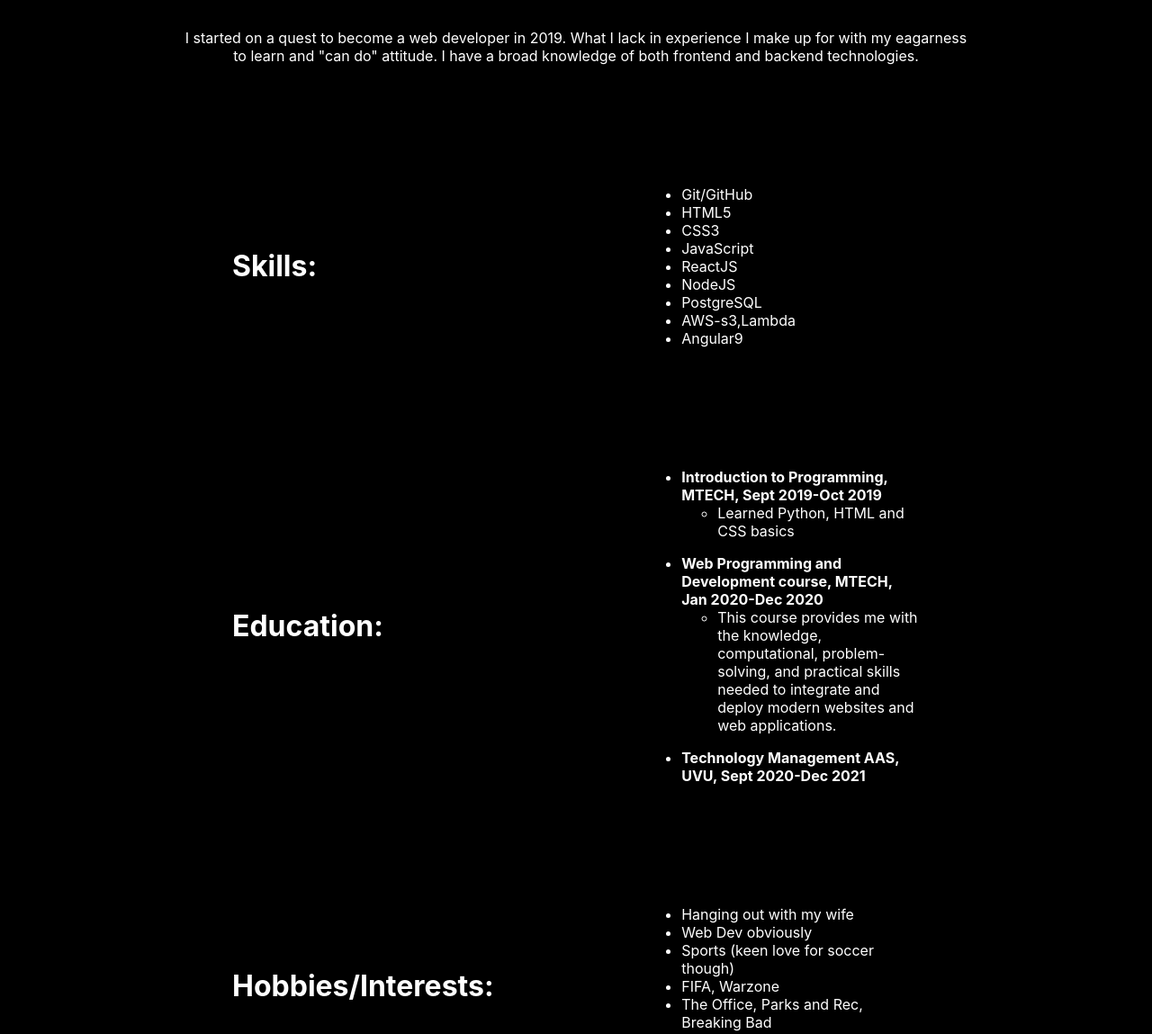
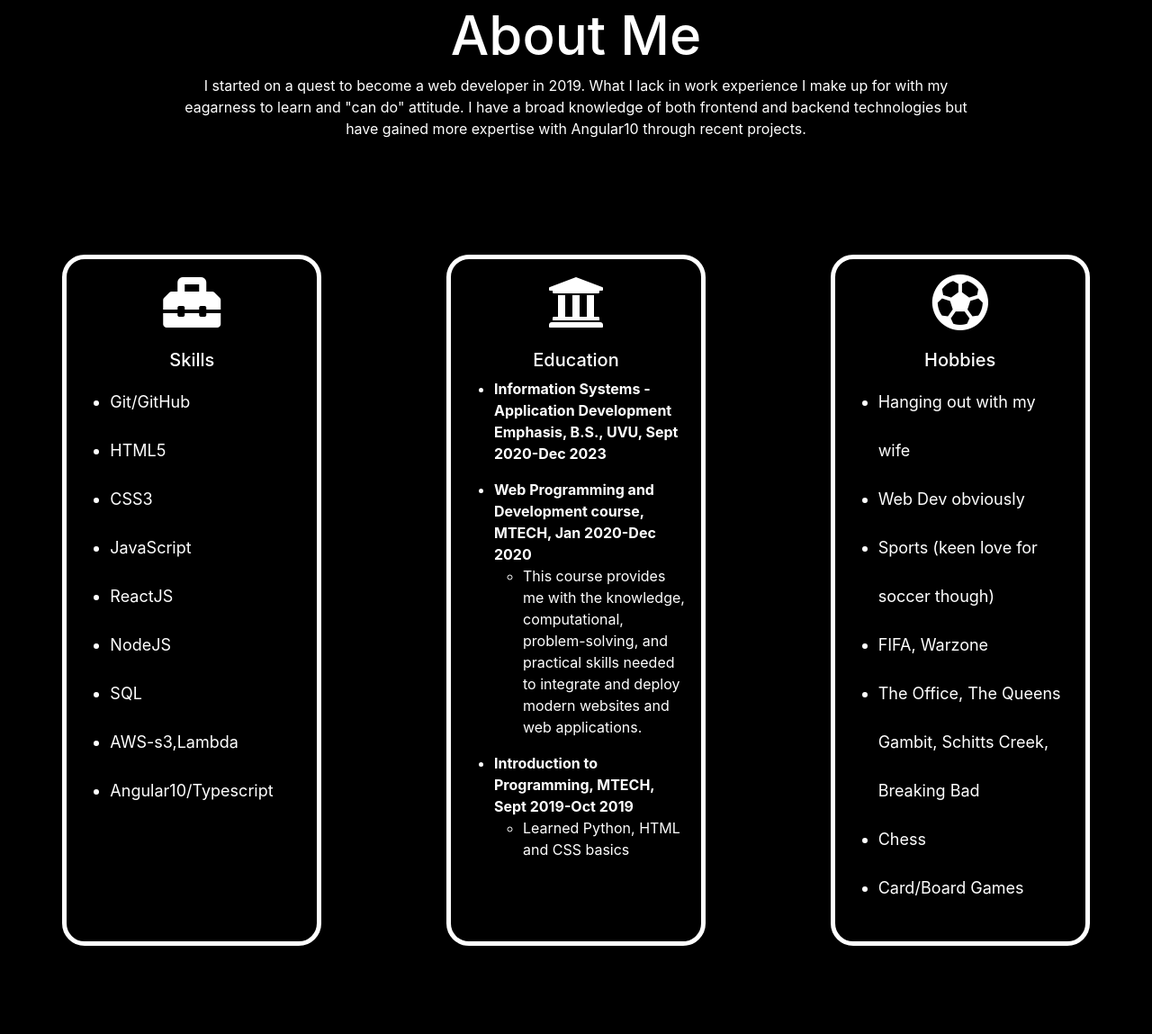
Before and after one commit to LukeGiles3/portfolioHTML, a website: page index.html in a window 1280 px wide. Shown: the part 1028-2177 px from the top of the page at 90% size. Drawn offline with nearby package versions, Linux system fonts and the light colour scheme.

Commit message:
refactored to include bootstrap and added FA icons

```diff
--- a/index.html
+++ b/index.html
@@ -6,58 +6,72 @@
     <title>Luke Giles</title>
     <link rel="stylesheet" href="./styles/styles.css" />
     <link rel="stylesheet" href="./script/index.js" />
+    <link href="https://cdn.jsdelivr.net/npm/bootstrap@5.0.0-beta1/dist/css/bootstrap.min.css" rel="stylesheet" integrity="sha384-giJF6kkoqNQ00vy+HMDP7azOuL0xtbfIcaT9wjKHr8RbDVddVHyTfAAsrekwKmP1" crossorigin="anonymous">
+    <link href="/node_modules/@fortawesome/fontawesome-free/css/all.css" rel="stylesheet"></link>
   </head>
   <body class="myApp">
     <div>
-      <div class="navbar">
-        <div class="float-left">Luke Giles</div>
-        <div>
-          <a href="#contact-info">Contact Info</a>
-          <a href="#projects">Projects</a>
-          <a href="#about-me">About Me</a>
+      <nav class="navbar sticky-top navbar-expand-lg">
+        <div class="container-fluid">
+          <button class="navbar-toggler" type="button" data-bs-toggle="collapse" data-bs-target="#navbarSupportedContent" aria-controls="navbarSupportedContent" aria-expanded="false" aria-label="Toggle navigation">
+            <span class="navbar-toggler-icon"></span>
+          </button>
+          <div class="collapse navbar-collapse" id="navbarSupportedContent">
+            <ul class="navbar-nav me-auto mb-2 mb-lg-0">
+              <li class="nav-item">
+                <a class="nav-link" aria-current="page" href="#about-me">About Me</a>
+              </li>
+              <li class="nav-item">
+                <a class="nav-link" href="#projects">Projects</a>
+              </li>
+              <li class="nav-item">
+                <a class="nav-link" href="#projects">Contact Info</a>
+              </li>
+            </ul>
+            <h3>Luke Giles</h3>
+          </div>
         </div>
-      </div>
+      </nav>
       <img src="./images/IMG_1456.JPG" alt="profile headshot of me" />
       <div class="about-me" id="about-me">
         <div class="about-me-div">
           <h1 class="header">About Me</h1>
           <p>
             I started on a quest to become a web developer in 2019. What I lack
-            in experience I make up for with my eagarness to learn and "can do"
+            in work experience I make up for with my eagarness to learn and "can do"
             attitude. I have a broad knowledge of both frontend and backend
-            technologies.
+            technologies but have gained more expertise with Angular10 through recent projects.
           </p>
         </div>
       </div>
     </div>
-    <table>
-      <tr>
-        <td><h1>Skills:</h1></td>
-        <td>
-          <ul>
+    <div class="d-flex flex-row bd-highlight mb-3 justify-content-around" style="margin-top: 10%;">
+      <div class="card" style="width: 18rem; background-color: black; color: white; border: 5px solid white; border-radius: 25px;">
+        <div class="card-body">
+          <i class="fas fa-toolbox icons"></i>
+          <h5 class="card-title" style="text-align: center;">Skills</h5>
+          <ul class="list-items">
             <li>Git/GitHub</li>
             <li>HTML5</li>
             <li>CSS3</li>
             <li>JavaScript</li>
             <li>ReactJS</li>
             <li>NodeJS</li>
-            <li>PostgreSQL</li>
+            <li>SQL</li>
             <li>AWS-s3,Lambda</li>
-            <li>Angular9</li>
+            <li>Angular10/Typescript</li>
           </ul>
-        </td>
-      </tr>
-      <tr>
-        <td><h1>Education:</h1></td>
-        <td>
+        </div>
+      </div>
+      <div class="card" style="width: 18rem; background-color: black; color: white; border: 5px solid white; border-radius: 25px;">
+        <div class="card-body">
+          <i class="fas fa-university icons"></i>
+          <h5 class="card-title" style="text-align: center;">Education</h5>
           <ul>
             <li>
               <strong>
-                Introduction to Programming, MTECH, Sept 2019-Oct 2019
+                Information Systems - Application Development Emphasis, B.S., UVU, Sept 2020-Dec 2023
               </strong>
-              <ul>
-                <li>Learned Python, HTML and CSS basics</li>
-              </ul>
             </li>
           </ul>
           <ul>
@@ -77,29 +91,39 @@
           <ul>
             <li>
               <strong>
-                Technology Management AAS, UVU, Sept 2020-Dec 2021
+                Introduction to Programming, MTECH, Sept 2019-Oct 2019
               </strong>
+              <ul>
+                <li>Learned Python, HTML and CSS basics</li>
+              </ul>
             </li>
           </ul>
-        </td>
-      </tr>
-      <tr>
-        <td><h1>Hobbies/Interests:</h1></td>
-        <td>
-          <ul>
+        </div>
+      </div>
+      <div class="card" style="width: 18rem; background-color: black; color: white; border: 5px solid white; border-radius: 25px;">
+        <div class="card-body">
+          <i class="far fa-futbol icons"></i>
+          <h5 class="card-title" style="text-align: center;">Hobbies</h5>
+          <ul class="list-items">
             <li>Hanging out with my wife</li>
             <li>Web Dev obviously</li>
             <li>Sports (keen love for soccer though)</li>
             <li>FIFA, Warzone</li>
-            <li>The Office, Parks and Rec, Breaking Bad</li>
+            <li>The Office, The Queens Gambit, Schitts Creek, Breaking Bad</li>
             <li>Chess</li>
             <li>Card/Board Games</li>
           </ul>
-        </td>
-      </tr>
-    </table>
-    <div>
+        </div>
+      </div>
+    </div>
+    <div class="about-me-div" id="projects">
         <h1 class="header">Projects</h1>
     </div>
+    <div class="about-me-div" id="contact-info">
+      <h1 class="header">Contact Info</h1>
+
+    </div>
+
+    <script src="https://cdn.jsdelivr.net/npm/bootstrap@5.0.0-beta1/dist/js/bootstrap.bundle.min.js" integrity="sha384-ygbV9kiqUc6oa4msXn9868pTtWMgiQaeYH7/t7LECLbyPA2x65Kgf80OJFdroafW" crossorigin="anonymous"></script>
   </body>
 </html>
--- a/styles/styles.css
+++ b/styles/styles.css
@@ -46,13 +46,14 @@ img {
     margin-top: 90px;
     padding: 0 200px;
 }
-.list {
-    list-style-type: square;
+.list-items {
+    font-size: large;
+    line-height: 300%;
 }
-table, th, td{
-    margin: 0 auto;
-    width: 60%;
-    height: auto;
-    text-align: left;
-    padding: 50px 0 50px 0;
+.icons {
+    font-size: 4em;
+    color:white;
+    text-align: center;
+    width: 100%;
+    padding-bottom: 20px;
 }
```
Also changed, not shown: package.json (added, +23 -0 lines), 1 other file.
